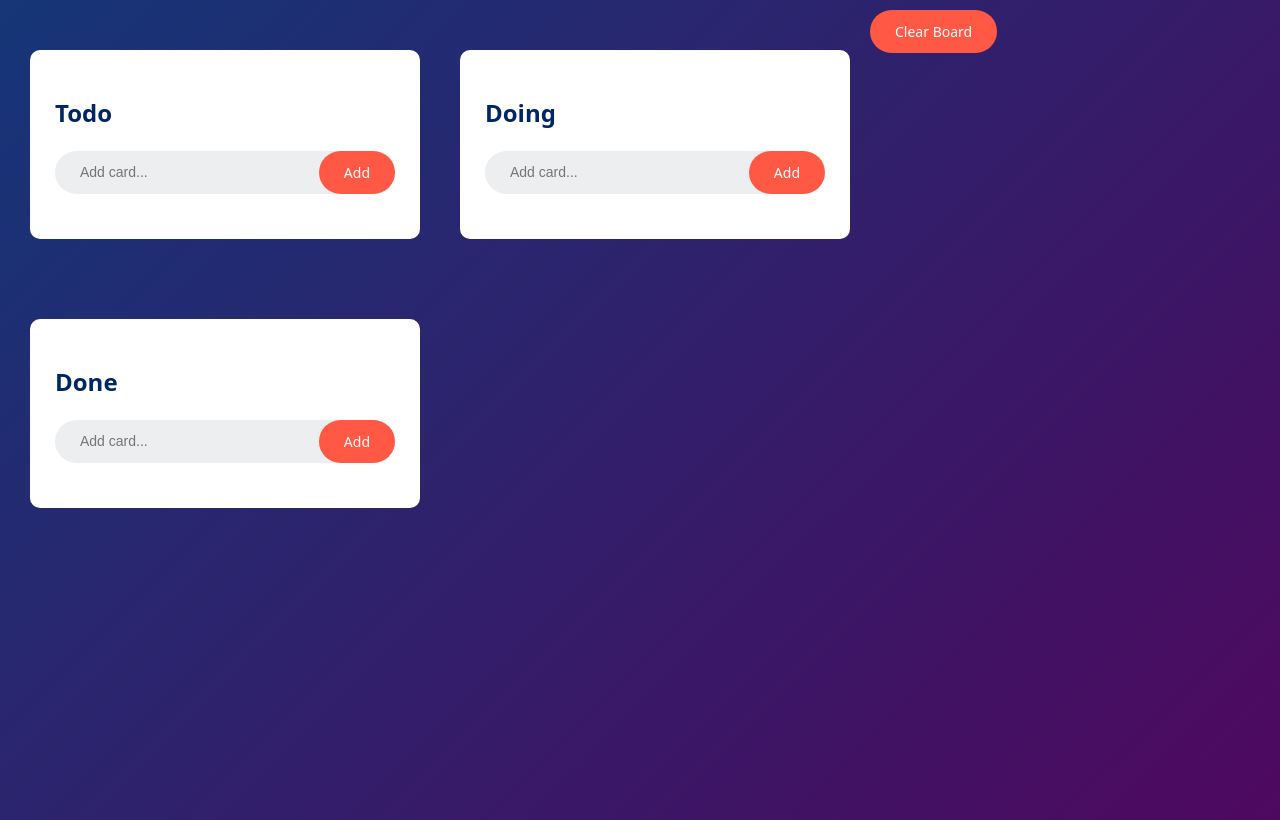
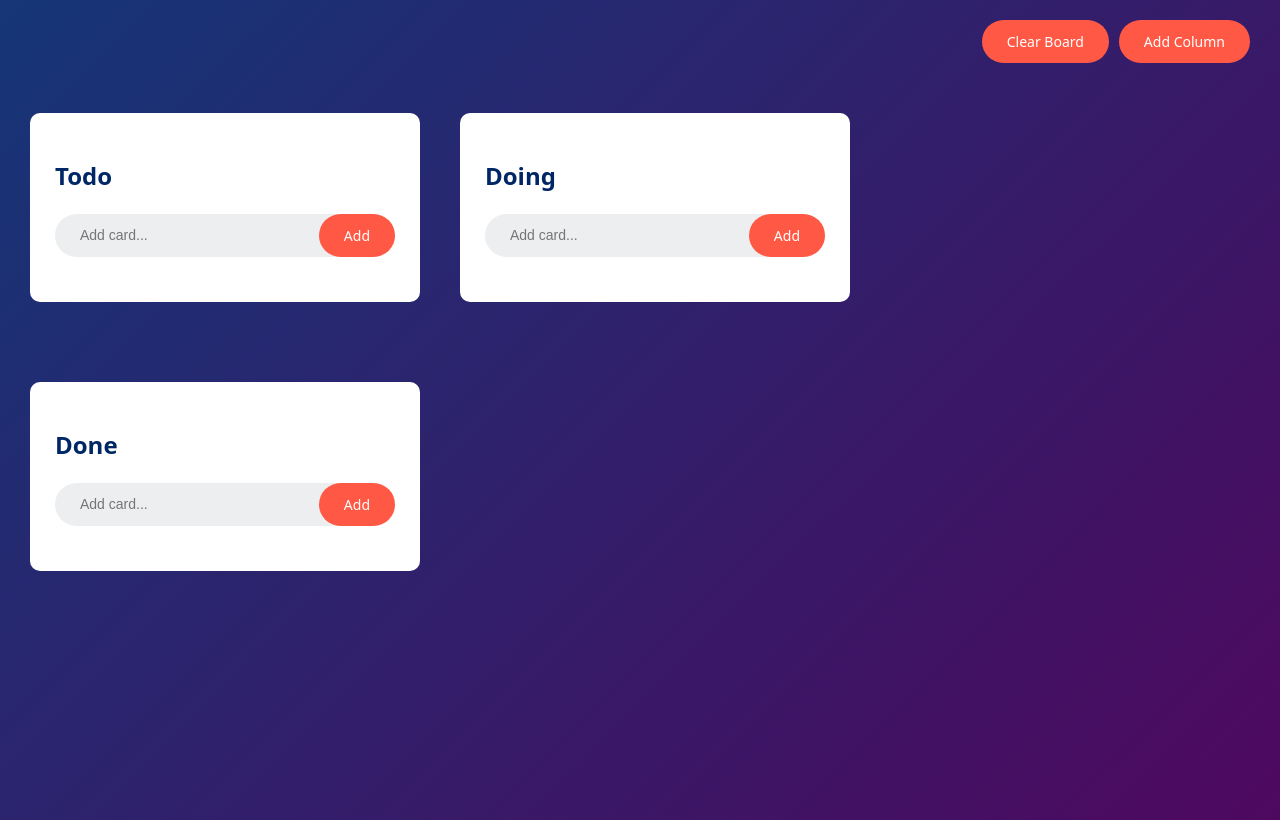
Before and after one commit to Gursimran-12/MERN-stack, a React (Vite) app in the folder Todo-project/: page / in a window 1280 px wide. Built offline with nearby package versions, Linux system fonts and the light colour scheme.

Commit message:
Trello Like Board

```diff
--- a/Todo-project/index.html
+++ b/Todo-project/index.html
@@ -4,7 +4,7 @@
     <meta charset="UTF-8" />
     <link rel="icon" type="image/svg+xml" href="/vite.svg" />
     <meta name="viewport" content="width=device-width, initial-scale=1.0" />
-    <title>todo-project</title>
+    <title>Trello Like Board</title>
   </head>
   <body>
     <div id="root"></div>
--- a/Todo-project/src/App.css
+++ b/Todo-project/src/App.css
@@ -100,6 +100,49 @@ text-decoration: underline;
 color: #000;
 }
 
+.modal {
+  position: fixed;
+  inset: 0;
+  background: rgba(0,0,0,0.5);
+  display: flex;
+  justify-content: center;
+  align-items: center;
+}
+
+.modal-box {
+  background: white;
+  color: black;
+  padding: 20px;
+  border-radius: 8px;
+  text-align: center;
+}
+
+.modalBtn
+{
+    margin: 10px;
+}
+
+.top-buttons {
+  display: flex;
+  justify-content: flex-end;
+  gap: 10px;
+  padding: 10px 20px;
+}
+
+.column-header {
+  display: flex;
+  justify-content: space-between;
+  align-items: center;
+}
+
+.delete-column {
+  background: red;
+  color: white;
+  border: none;
+  cursor: pointer;
+  padding: 4px 8px;
+}
+
 /* Responsive */
 @media (max-width: 600px) {
 .todo-app {
--- a/Todo-project/src/App.jsx
+++ b/Todo-project/src/App.jsx
@@ -3,7 +3,18 @@ import Column from "./column.jsx";
 
 export default function App() {
 
-  // Board state: 3 columns
+  const [showModal, setShowModal] = useState(false);
+  const [showAddModal, setShowAddModal] = useState(false);
+  const [newColumnName, setNewColumnName] = useState("");
+
+  // Column List
+  const [columns, setColumns] = useState([
+    { id: "todo", title: "Todo" },
+    { id: "doing", title: "Doing" },
+    { id: "done", title: "Done" }
+  ]);
+
+  // Board data
   const [board, setBoard] = useState(() => {
     const saved = localStorage.getItem("kanban-board");
     return saved
@@ -16,17 +27,38 @@ export default function App() {
     localStorage.setItem("kanban-board", JSON.stringify(board));
   }, [board]);
 
+  // Function to add New Column
+  function addColumn() {
+    const name = newColumnName.trim();
+
+    if (!name) {
+      alert("Please enter a column name!");
+      return;
+    }
+
+    const id = name.toLowerCase().replace(/\s+/g, "-");
+
+    if (board[id]) {
+      alert("Column already exists!");
+      return;
+    }
+
+    setColumns([...columns, { id, title: name }]);
+    setBoard({ ...board, [id]: [] });
+
+    setNewColumnName("");
+    setShowAddModal(false);
+  }
+
   // Add card
   function addCard(column, text, id) {
-    console.log('Added card!');
     const newBoard = { ...board };
-    newBoard[column].push({ id, text });
+    newBoard[column].push({ id, text, done: false });
     setBoard(newBoard);
   }
 
   // Delete card
   function deleteCard(column, id) {
-    console.log('Card Deleted!');
     const newBoard = { ...board };
     newBoard[column] =
       newBoard[column].filter(card => card.id !== id);
@@ -35,9 +67,7 @@ export default function App() {
 
   // Move card left/right
   function moveCard(from, to, id) {
-    console.log("Card is moving either left or right");
-    const card =
-      board[from].find(c => c.id === id);
+    const card = board[from].find(c => c.id === id);
 
     const newBoard = { ...board };
 
@@ -47,15 +77,11 @@ export default function App() {
     newBoard[to].push(card);
 
     setBoard(newBoard);
-
-
   }
 
-  // Reorder inside column
+  // Reorder
   function reorder(column, index, direction) {
-    console.log('Card is moving either up or down');
     const newCards = [...board[column]];
-
 
     if (direction === "up" && index > 0) {
       [newCards[index], newCards[index - 1]] =
@@ -69,53 +95,143 @@ export default function App() {
     }
 
     setBoard({ ...board, [column]: newCards });
+  }
 
+  // Edit
+  function editCard(column, id, newText) {
+    const newBoard = { ...board };
 
+    newBoard[column] = newBoard[column].map(card =>
+      card.id === id ? { ...card, text: newText } : card
+    );
+
+    setBoard(newBoard);
+  }
+
+  // Toggle done
+  function toggleDone(column, id) {
+    const newBoard = { ...board };
+
+    newBoard[column] = newBoard[column].map(card =>
+      card.id === id ? { ...card, done: !card.done } : card
+    );
+
+    setBoard(newBoard);
   }
 
   // Clear board
-  function clearBoard() {
-    if (confirm("Clear the board?")) {
-      setBoard({ todo: [], doing: [], done: [] });
+  function clearBoard(action) {
+    if (action === "open") {
+      setShowModal(true);
+      return;
     }
+
+    if (action === "confirm") {
+      const empty = {};
+      columns.forEach(col => {
+        empty[col.id] = [];
+      });
+      setBoard(empty);
+    }
+
+    setShowModal(false);
   }
 
-  return (<div> <button onClick={clearBoard}>
-    Clear Board </button>
+  // Delete column
+  function deleteColumn(columnId) {
 
-{/* column Component calling  along with the properties*/}
+    // prevent deleting default columns
+    const fixedColumns = ["todo", "doing", "done"];
 
-    <Column
-      title="Todo"
-      name="todo"
-      cards={board.todo}
-      addCard={addCard}
-      deleteCard={deleteCard}
-      moveCard={moveCard}
-      reorder={reorder}
-    />
+    if (fixedColumns.includes(columnId)) {
+      alert("Default columns cannot be deleted!");
+      return;
+    }
 
-    <Column
-      title="Doing"
-      name="doing"
-      cards={board.doing}
-      addCard={addCard}
-      deleteCard={deleteCard}
-      moveCard={moveCard}
-      reorder={reorder}
-    />
+    // remove column from columns array
+    const updatedColumns =
+      columns.filter(col => col.id !== columnId);
 
-    <Column
-      title="Done"
-      name="done"
-      cards={board.done}
-      addCard={addCard}
-      deleteCard={deleteCard}
-      moveCard={moveCard}
-      reorder={reorder}
-    />
-  </div>
+    setColumns(updatedColumns);
 
+    // remove column from board data
+    const newBoard = { ...board };
+    delete newBoard[columnId];
 
+    setBoard(newBoard);
+  }
+
+  return (
+    <div>
+
+      <div className="top-buttons">
+        <button onClick={() => clearBoard("open")}>
+          Clear Board
+        </button>
+
+        <button onClick={() => setShowAddModal(true)}>
+          Add Column
+        </button>
+      </div>
+
+      {showModal && (
+        <div className="modal">
+          <div className="modal-box">
+            <p>Clear the board?</p>
+
+            <button onClick={() => clearBoard("confirm")}>
+              Yes
+            </button>
+
+            <button onClick={() => clearBoard()}>
+              Cancel
+            </button>
+          </div>
+        </div>
+      )}
+
+      {/* Dynamic Column Rendering*/}
+      {columns.map(col => (
+        <Column
+          key={col.id}
+          title={col.title}
+          name={col.id}
+          cards={board[col.id] || []}
+          addCard={addCard}
+          deleteCard={deleteCard}
+          moveCard={moveCard}
+          reorder={reorder}
+          editCard={editCard}
+          toggleDone={toggleDone}
+          deleteColumn={deleteColumn}
+        />
+      ))}
+      {showAddModal && (
+        <div className="modal">
+          <div className="modal-box">
+
+            <p>Enter column name:</p>
+
+            <input
+              value={newColumnName}
+              onChange={(e) => setNewColumnName(e.target.value)}
+              placeholder="Column name"
+            />
+
+            <button onClick={addColumn}>
+              Add
+            </button>
+
+            <button onClick={() => {
+              setShowAddModal(false);
+              setNewColumnName("");
+            }}>
+              Cancel
+            </button>
+
+          </div>
+        </div>
+      )}
+    </div>
   );
 }
--- a/Todo-project/src/column.jsx
+++ b/Todo-project/src/column.jsx
@@ -3,7 +3,7 @@ import Card from "./components/card";
 import { v4 as uuidv4 } from "uuid";
 import './App.css'
 
-export default function Column({ title, name, cards, addCard, deleteCard, moveCard, reorder }) {
+export default function Column({ title, name, cards, addCard, deleteCard, moveCard, reorder, editCard, toggleDone, deleteColumn }) {
 
     const inputRef = useRef(null);
 
@@ -24,7 +24,21 @@ export default function Column({ title, name, cards, addCard, deleteCard, moveCa
     return (<div className="todo-app">
 
 
-        <h2>{title}</h2>
+        <div className="column-header">
+            <h2>{title}</h2>
+
+            {name !== "todo" &&
+                name !== "doing" &&
+                name !== "done" && (
+
+                    <button
+                        className="delete-column"
+                        onClick={() => deleteColumn(name)}
+                    >
+                        X
+                    </button>
+                )}
+        </div>
 
         <div className="row">
             <input ref={inputRef} placeholder="Add card..." />
@@ -35,7 +49,7 @@ export default function Column({ title, name, cards, addCard, deleteCard, moveCa
 
         {cards.map((card, index) => (
             <Card key={card.id} card={card} index={index} column={name} deleteCard={deleteCard}
-                moveCard={moveCard} reorder={reorder} />
+                moveCard={moveCard} reorder={reorder} editCard={editCard} toggleDon={toggleDone} />
         ))}
     </div>
 
--- a/Todo-project/src/components/card.jsx
+++ b/Todo-project/src/components/card.jsx
@@ -1,26 +1,27 @@
-import { memo } from "react";
+import { memo, useState } from "react";
 
-function Card({ card, index, column, deleteCard, moveCard, reorder })
-{
-return ( <div className="card">
+function Card({ card, index, column, deleteCard, moveCard, reorder, editCard, toggleDone }) {
+  const [editing, setEditing] = useState(false);
+  const [newText, setNewText] = useState(card.text);
+return (
+  <>
+    <div className="card">
 
-  <p>{card.text}</p>
+      <p style={{
+        textDecoration: card.done ? "line-through" : "none"
+      }}>
+        {card.text}
+      </p>
 
       <div className="card-actions">
-
-    {/* for moving up in the same column */}
 
         <span onClick={() => reorder(column, index, "up")}>
           up
         </span>
 
-    {/* for moving down in the same column */}
-
         <span onClick={() => reorder(column, index, "down")}>
-      Down
+          down
         </span>
-
-    {/* Conditon to move the card to left, ensuring the card in the todo should not move left */}
 
         {column !== "todo" && (
           <span onClick={() =>
@@ -30,19 +31,26 @@ return ( <div className="card">
           </span>
         )}
 
-    {/* Condition for moving the card right, ensuring the card in the done column do not move right */}
-
         {column !== "done" && (
           <span onClick={() =>
-        moveCard(column,
+            moveCard(
+              column,
               column === "todo" ? "doing" : "done",
-          card.id)
+              card.id
+            )
           }>
-        Right
+            right
           </span>
         )}
 
-{/* for deleting the card */}
+        <span onClick={() => toggleDone(column, card.id)}>
+          Done
+        </span>
+
+
+        <span onClick={() => setEditing(true)}>
+          Edit
+        </span>
 
         <span onClick={() =>
           deleteCard(column, card.id)
@@ -54,7 +62,35 @@ return ( <div className="card">
     </div>
 
 
+    {editing && (
+      <div className="modal">
+        <div className="modal-box">
+
+          <input
+            value={newText}
+            onChange={(e) => setNewText(e.target.value)}
+          />
+
+          <button
+            onClick={() => {
+              editCard(column, card.id, newText);
+              setEditing(false);
+            }}
+          >
+            Save
+          </button>
+
+          <button onClick={() => setEditing(false)}>
+            Cancel
+          </button>
+
+        </div>
+      </div>
+    )}
+
+  </>
 );
+
 }
 
 export default memo(Card);
```
Lines whose indentation alone changed are shown as unchanged.
